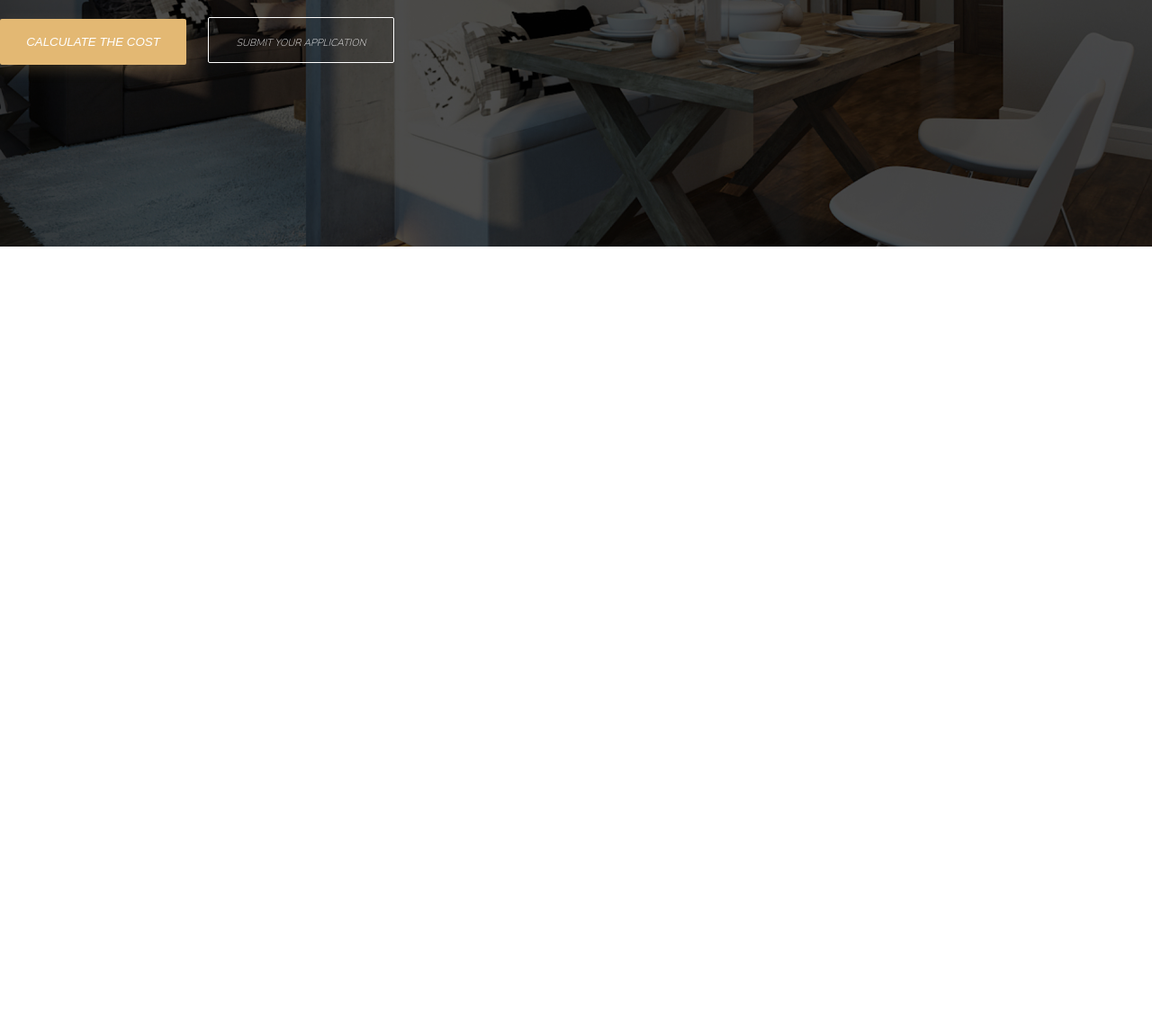
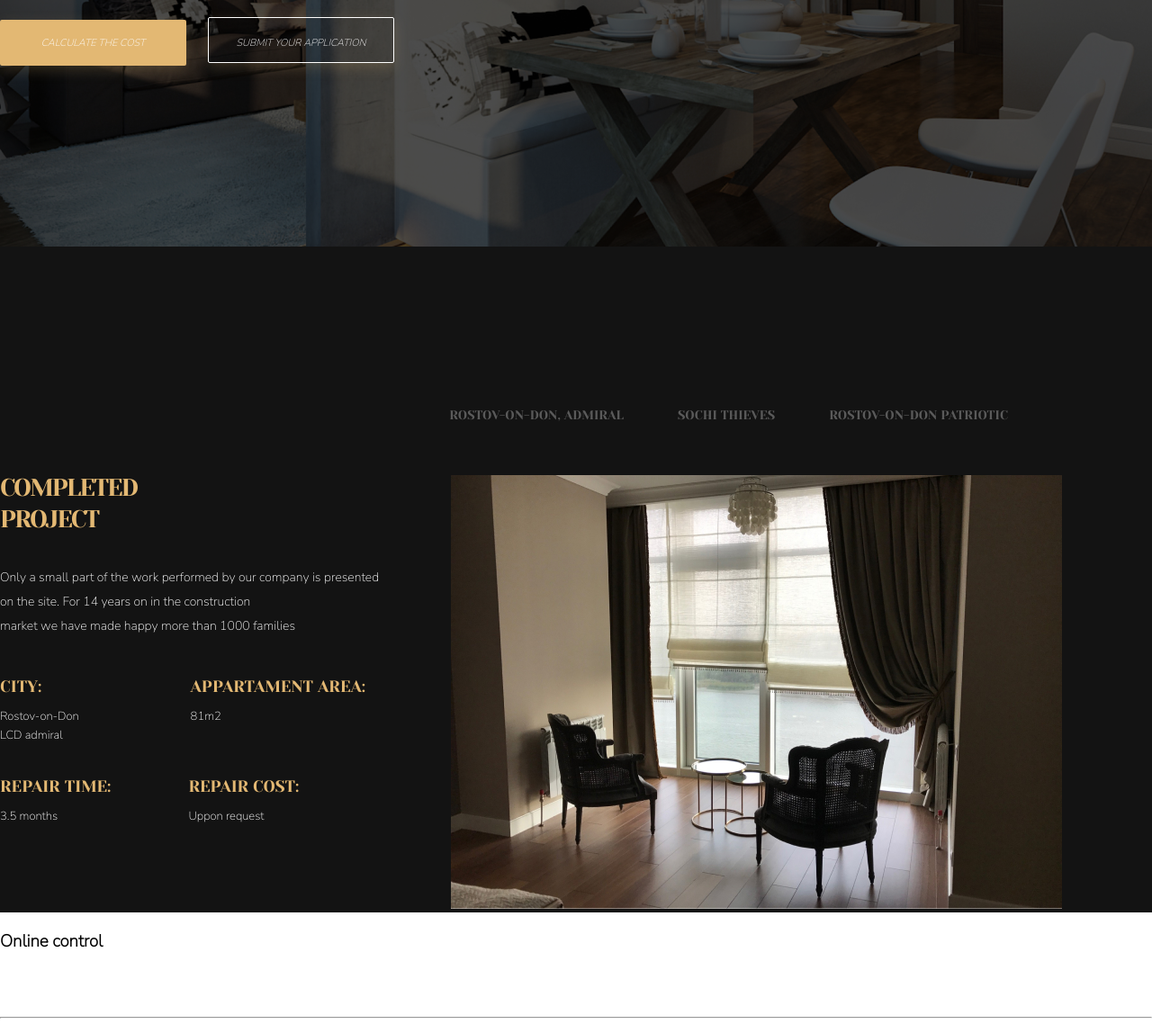
Before and after one commit to AlexRedov/LandingPage, a plain HTML site: page index.html in a window 1280 px wide. Shown: the part 516-1664 px from the top of the page at 90% size. Before the commit the page ends 800 px from the top, so only its background shows below. Drawn offline with Linux system fonts and the light colour scheme.

Commit message:
correct styles and html one block and part two block

```diff
--- a/index.html
+++ b/index.html
@@ -10,6 +10,8 @@
     <title>Document</title>
 </head>
 <body>
+
+    <!--Хэдер, меню навигации-->
     <header class="header">
         <div class="container header_content">
             <div class="logo">
@@ -30,22 +32,87 @@
             <button class="button">Request a call</button>
         </div>
     </header>
+
+
     <main>
+
+        <!--Секция Hero-->
         <section class="hero">
             <div class="container hero_content">
-                <h1 class="title">Turnkey Repair in the<br> city of <span>Rostov-on-Don</span></h1>
-                <p class="benefit">
+                <h1 class="title titleh1">Turnkey Repair in the<br> city of <span class="span">Rostov-on-Don</span></h1>
+                <p class="paragraph benefit">
                     Get ready-made turnkey repairs on time<br>
                     with work time saving up to 45 days and 20% from<br>
                     cost of materials due to the organization of work
                 </p>
-                <button class="button hero_button">CALCULATE THE COST</button>
-                <button id="button2">SUBMIT YOUR APPLICATION</button>
+                <button class="button hero_button1">CALCULATE THE COST</button>
+                <button class="button hero_button2">SUBMIT YOUR APPLICATION</button>
 
             </div>
             <div class="hero_overlay"></div>
 
         </section>
+
+        <!--Cекция проекты-->
+        <section class="projects">
+            <div class="container project">
+                <div class="completed_project">
+                    <ul class="completed_project cities">
+                        <li><a href="#">Rostov-on-Don, Admiral</a></li>
+                        <li><a href="#">Sochi Thieves</a></li>
+                        <li><a href="#">Rostov-on-Don Patriotic</a></li>
+                    </ul>
+                    <div class="completed_project text">
+                        <h2 class="title titleh2">
+                            Completed <br>project
+                        </h2>
+                        <p class="paragraph about">
+                            Only a small part of the work performed by our company is presented<br> on the site. For 14 years on in the construction<br>
+                            market we have made happy more than 1000 families
+                        </p>
+                        <div class="textgroup">
+                            <div class="textgroup_city">
+                                <h3 class="title titleh3">City:</h3>
+                                <p class="paragraph project_textgroup">Rostov-on-Don<br>
+                                    LCD admiral</p>
+                            </div>
+                            <div class="textgroup_area">
+                                <h3 class="title titleh3">Appartament area:</h3>
+                                <p class="paragraph project_textgroup" >81m2</p>
+                            </div>
+                            <div class="textgroup_time">
+                                <h3 class="title titleh3">Repair time:</h3>
+                                <p class="paragraph project_textgroup">3.5 months</p>
+                            </div>
+                            <div class="textgroup_cost">
+                                <h3 class="title titleh3">Repair cost:</h3>
+                                <p class="paragraph project_textgroup">Uppon request</p>
+                            </div>
+                        </div>
+
+
+                    </div>
+                </div>
+
+            </div>
+        </section>
+
+        <!--Секция онлайн контроль-->
+        <section class="control">
+            <div class="container control">
+                <h3>Online control</h3>
+                <div class="camimg">
+                    <img src="" alt="">
+                </div>
+                <img src="" alt="">
+                <hr>
+                <p>
+
+                </p>
+                <form action=""></form>
+            </div>
+        </section>
+
     </main>
 </body>
 </html>
```
Also changed, not shown: images/projects.jpg (added), styles/style.css, styles/style.scss (added), 1 other file.
